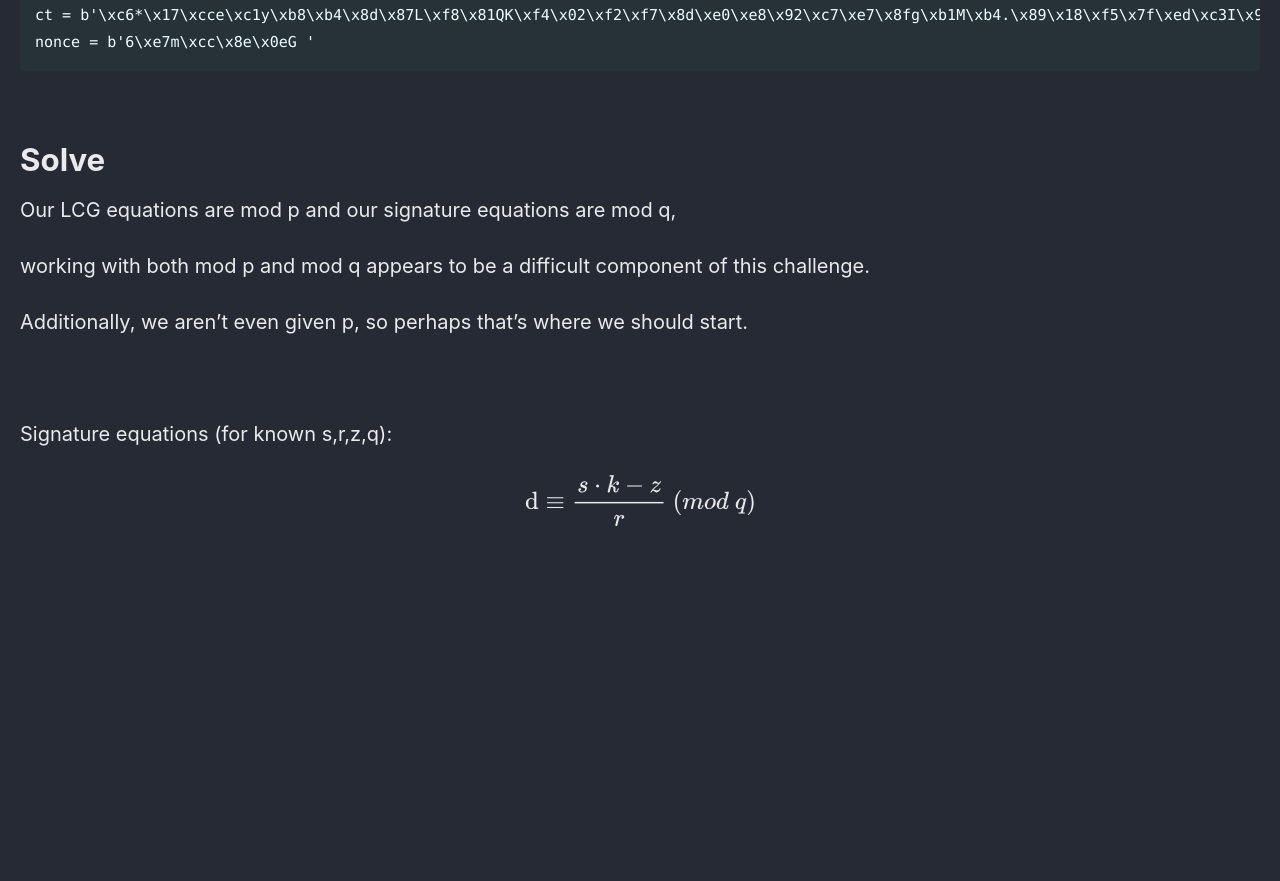
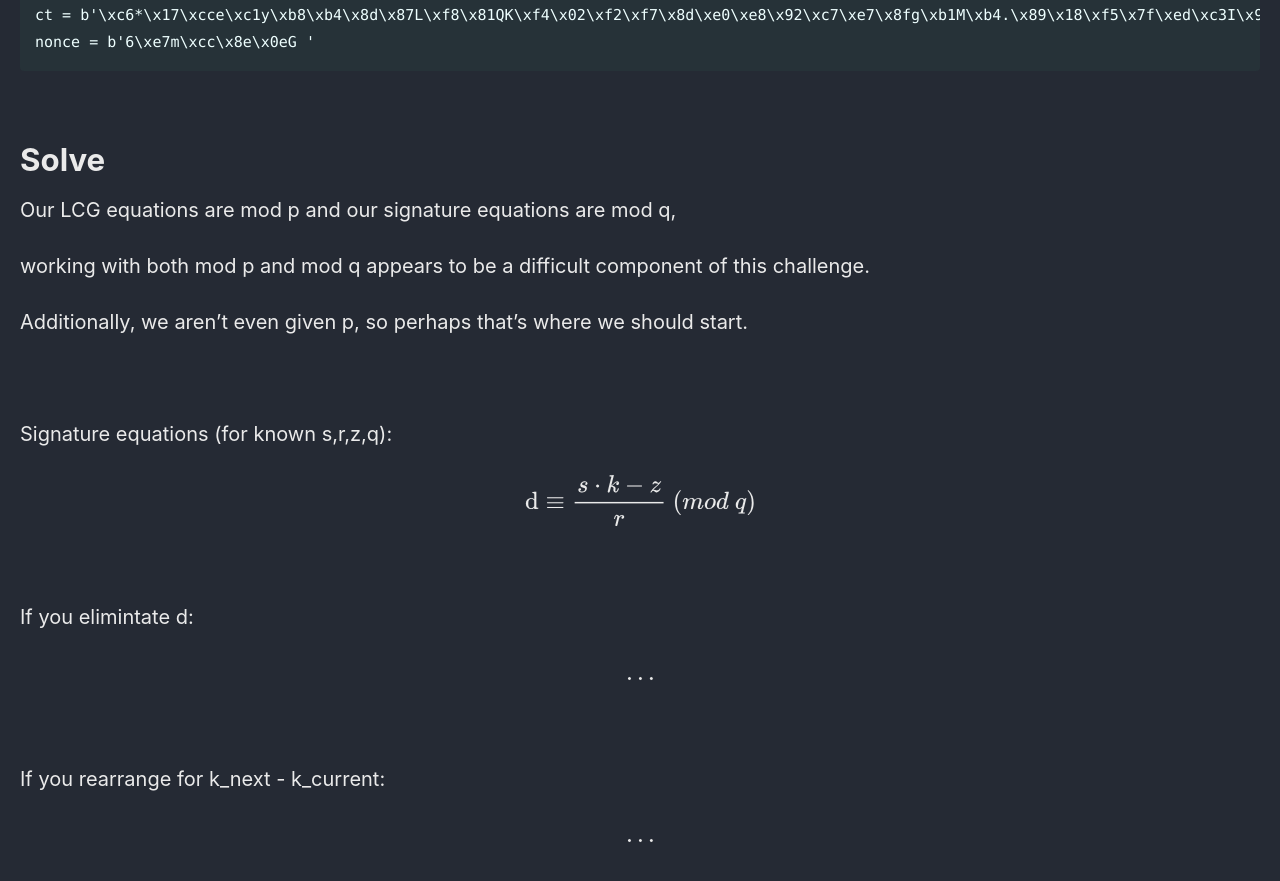
Before and after one commit to Connor-McCartney/Connor-McCartney.github.io, a Jekyll site: the page built from _pages/cryptography/ecc/ECLCG-HITCON-2024.md, in a window 1280 px wide and 900 px high, scrolled down 2343 px. Shown: the top 881 px of the window. Built offline with Jekyll 4.4.1, drawn with Linux system fonts in a browser that asks for light colours; cached includes are drawn as plain includes; before the commit the page ends 2919 px from its top, so only the background shows below that.

Commit message:
Update ECLCG-HITCON-2024.md

```diff
--- a/_pages/cryptography/ecc/ECLCG-HITCON-2024.md
+++ b/_pages/cryptography/ecc/ECLCG-HITCON-2024.md
@@ -107,3 +107,19 @@ Signature equations (for known s,r,z,q):
 $$
 \text{d} \equiv \frac{s \cdot k - z}{r}  \ (mod \ q)
 $$
+
+<br>
+
+If you elimintate d:
+
+$$
+...
+$$
+
+<br>
+
+If you rearrange for k_next - k_current:
+
+$$
+...
+$$
```
